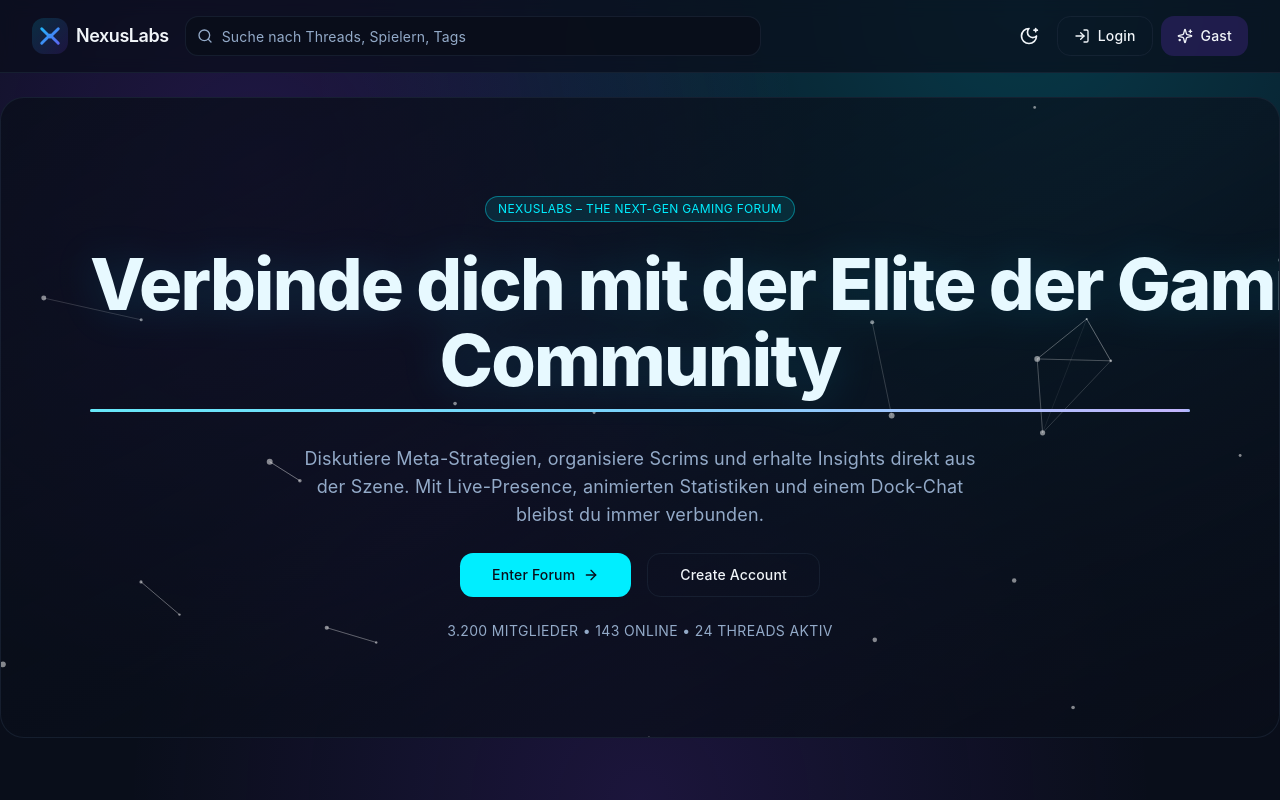
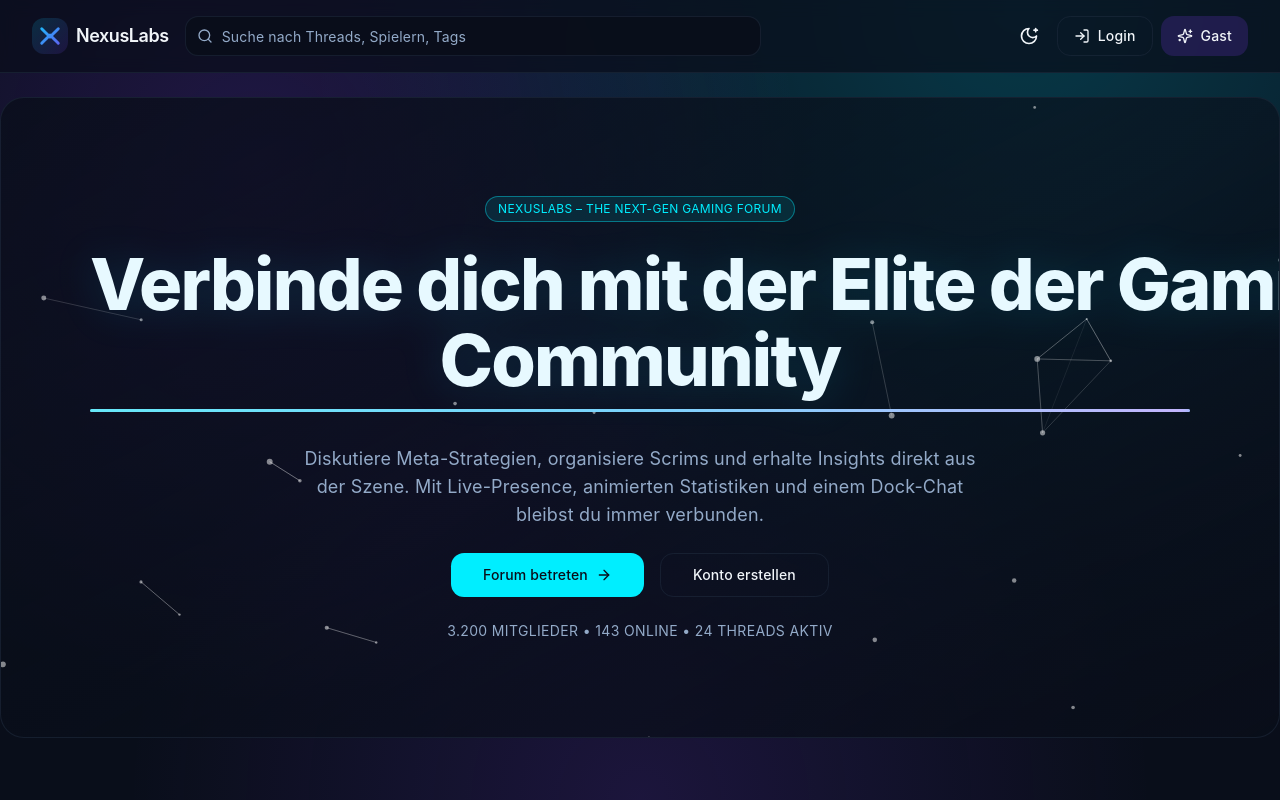
Before and after one commit to dennis006/Nexuslabs, a React (Vite) app in the folder apps/web/: page / in a window 1280 px wide. Shown: the top 800 px of the page. Built offline with nearby package versions, Linux system fonts and the light colour scheme.

Commit message:
Translate hero CTA buttons to German

```diff
--- a/apps/web/src/routes/Landing.tsx
+++ b/apps/web/src/routes/Landing.tsx
@@ -116,11 +116,11 @@ const Landing = () => {
             <div className="flex flex-wrap items-center justify-center gap-4">
               <Button size="lg" onClick={() => navigate("/forum")}
                 className="group">
-                <span>Enter Forum</span>
+                <span>Forum betreten</span>
                 <ArrowRight className="ml-2 h-4 w-4 transition-transform group-hover:translate-x-1" />
               </Button>
               <Button size="lg" variant="outline" onClick={() => navigate("/register")}>
-                Create Account
+                Konto erstellen
               </Button>
             </div>
             {stats ? (
```
